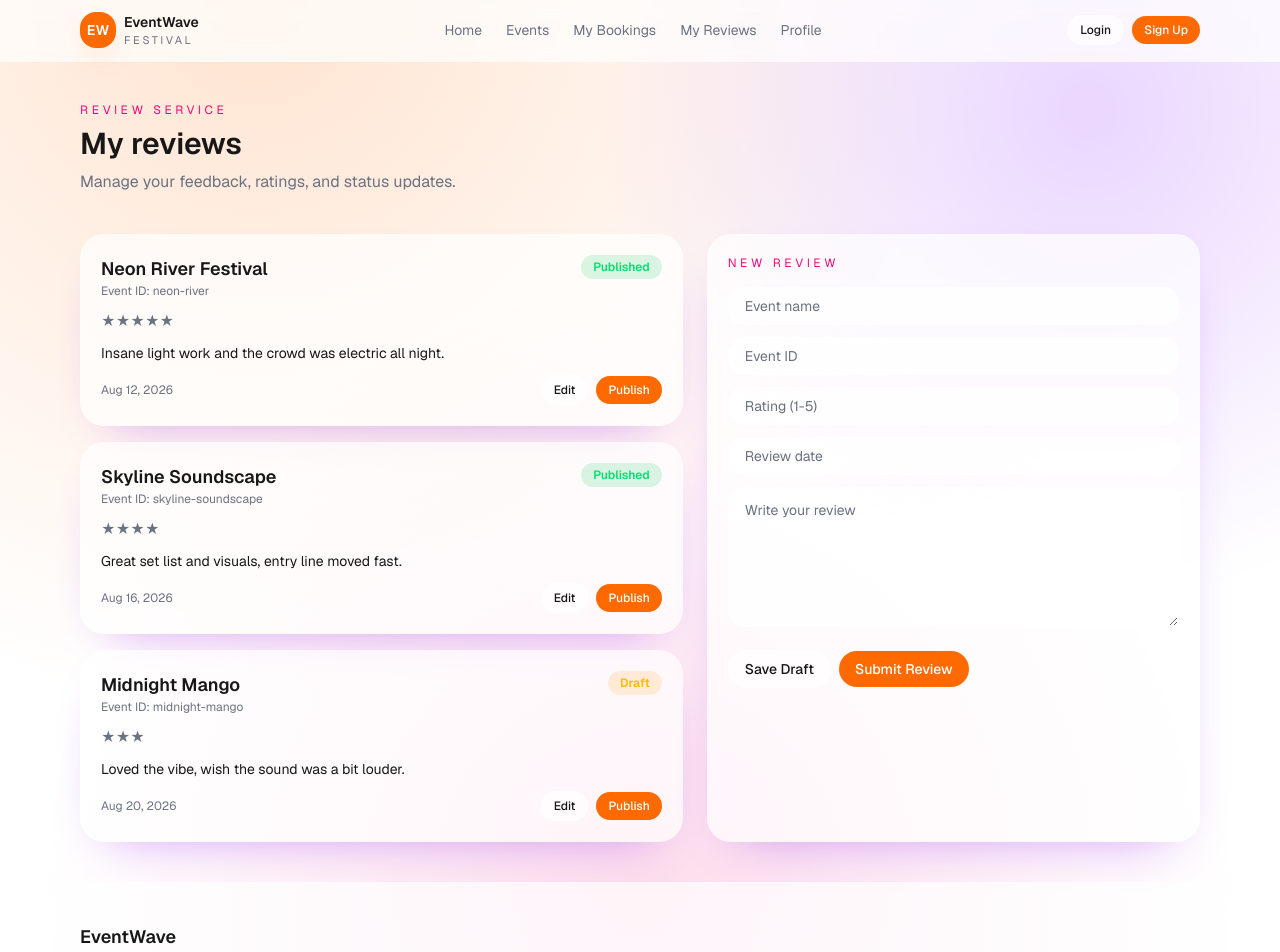
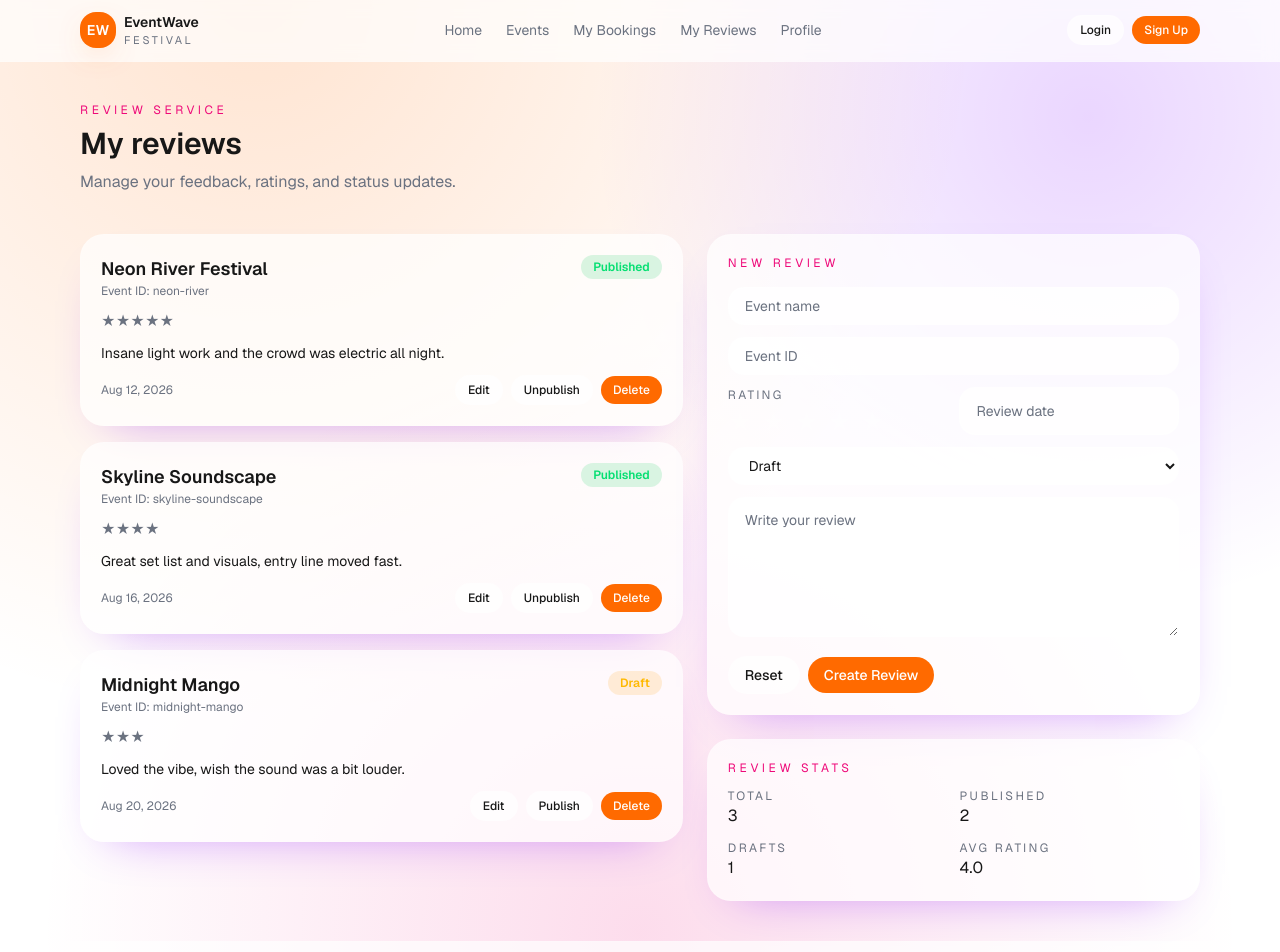
Before and after one commit to MethmiNPCS/CTSE_Microservices_Frontend, a Next.js app in the folder frontend/: page /reviews in a window 1280 px wide. Shown: the top 952 px of the page. Built offline with nearby package versions, Linux system fonts and the light colour scheme.

Commit message:
Add functionality for managing user reviews with create, edit, delete, and status toggle features

```diff
--- a/frontend/src/app/reviews/page.js
+++ b/frontend/src/app/reviews/page.js
@@ -1,3 +1,7 @@
+"use client";
+
+import { useState } from "react";
+
 import Button from "../../components/ui/Button";
 import Card from "../../components/ui/Card";
 import Input from "../../components/ui/Input";
@@ -34,7 +38,97 @@ const myReviews = [
   },
 ];
 
+const emptyForm = {
+  eventName: "",
+  eventId: "",
+  rating: 0,
+  date: "",
+  comment: "",
+  status: "Draft",
+};
+
+const selectClassName =
+  "w-full rounded-2xl border border-white/10 bg-[var(--surface)]/80 px-4 py-2 text-sm text-[var(--foreground)] focus:border-transparent focus:outline-none focus:ring-2 focus:ring-[var(--ring)]";
+
 export default function ReviewsPage() {
+  const [reviews, setReviews] = useState(myReviews);
+  const [form, setForm] = useState(emptyForm);
+  const [editingId, setEditingId] = useState(null);
+
+  const handleChange = (event) => {
+    const { name, value } = event.target;
+    setForm((current) => ({ ...current, [name]: value }));
+  };
+
+  const handleSubmit = (event) => {
+    event.preventDefault();
+    const normalizedRating = Math.min(
+      5,
+      Math.max(1, Number.parseInt(form.rating || 0, 10))
+    );
+    const payload = {
+      ...form,
+      rating: normalizedRating || 1,
+    };
+
+    if (editingId) {
+      setReviews((current) =>
+        current.map((review) =>
+          review.id === editingId ? { ...review, ...payload } : review
+        )
+      );
+    } else {
+      setReviews((current) => [
+        {
+          id: `review-${Date.now()}`,
+          ...payload,
+        },
+        ...current,
+      ]);
+    }
+
+    setForm(emptyForm);
+    setEditingId(null);
+  };
+
+  const startEdit = (review) => {
+    setEditingId(review.id);
+    setForm({
+      eventName: review.eventName,
+      eventId: review.eventId,
+      rating: review.rating,
+      date: review.date,
+      comment: review.comment,
+      status: review.status,
+    });
+  };
+
+  const removeReview = (reviewId) => {
+    setReviews((current) => current.filter((review) => review.id !== reviewId));
+    if (editingId === reviewId) {
+      setEditingId(null);
+      setForm(emptyForm);
+    }
+  };
+
+  const toggleStatus = (reviewId) => {
+    setReviews((current) =>
+      current.map((review) =>
+        review.id === reviewId
+          ? {
+              ...review,
+              status: review.status === "Published" ? "Draft" : "Published",
+            }
+          : review
+      )
+    );
+  };
+
+  const resetForm = () => {
+    setForm(emptyForm);
+    setEditingId(null);
+  };
+
   return (
     <PageShell className="space-y-10">
       <SectionHeader
@@ -45,7 +139,13 @@ export default function ReviewsPage() {
 
       <section className="grid gap-6 lg:grid-cols-[1.1fr_0.9fr]">
         <div className="space-y-4">
-          {myReviews.map((review) => (
+          {reviews.length === 0 ? (
+            <Card className="text-sm text-[var(--muted)]">
+              No reviews yet. Create your first review to see it here.
+            </Card>
+          ) : null}
+
+          {reviews.map((review) => (
             <Card key={review.id} className="space-y-3">
               <div className="flex flex-wrap items-start justify-between gap-3">
                 <div>
@@ -71,35 +171,153 @@ export default function ReviewsPage() {
               <div className="flex flex-wrap items-center justify-between gap-3 text-xs text-[var(--muted)]">
                 <span>{review.date}</span>
                 <div className="flex items-center gap-2">
-                  <Button size="sm" variant="secondary">
+                  <Button
+                    size="sm"
+                    variant="secondary"
+                    onClick={() => startEdit(review)}
+                  >
                     Edit
                   </Button>
-                  <Button size="sm">Publish</Button>
+                  <Button
+                    size="sm"
+                    variant="secondary"
+                    onClick={() => toggleStatus(review.id)}
+                  >
+                    {review.status === "Published" ? "Unpublish" : "Publish"}
+                  </Button>
+                  <Button size="sm" onClick={() => removeReview(review.id)}>
+                    Delete
+                  </Button>
                 </div>
               </div>
             </Card>
           ))}
         </div>
 
+        <div className="space-y-6">
           <Card className="space-y-4">
             <div className="text-xs uppercase tracking-[0.3em] text-[var(--brand-2)]">
-            New review
+              {editingId ? "Edit review" : "New review"}
             </div>
-          <div className="space-y-3">
-            <Input placeholder="Event name" />
-            <Input placeholder="Event ID" />
-            <Input placeholder="Rating (1-5)" />
-            <Input placeholder="Review date" />
+            <form className="space-y-3" onSubmit={handleSubmit}>
+              <Input
+                name="eventName"
+                value={form.eventName}
+                onChange={handleChange}
+                placeholder="Event name"
+                required
+              />
+              <Input
+                name="eventId"
+                value={form.eventId}
+                onChange={handleChange}
+                placeholder="Event ID"
+                required
+              />
+              <div className="grid gap-3 sm:grid-cols-2">
+                <div className="space-y-2">
+                  <div className="text-xs uppercase tracking-[0.2em] text-[var(--muted)]">
+                    Rating
+                  </div>
+                  <div className="flex items-center gap-2">
+                    {[1, 2, 3, 4, 5].map((value) => (
+                      <button
+                        key={value}
+                        type="button"
+                        onClick={() =>
+                          setForm((current) => ({
+                            ...current,
+                            rating: value,
+                          }))
+                        }
+                        className={`text-2xl leading-none transition ${
+                          value <= form.rating
+                            ? "text-[var(--brand-2)]"
+                            : "text-white/30"
+                        } hover:text-[var(--brand-2)]`}
+                        aria-pressed={value <= form.rating}
+                        aria-label={`${value} star${value > 1 ? "s" : ""}`}
+                      >
+                        ★
+                      </button>
+                    ))}
+                  </div>
+                </div>
+                <Input
+                  name="date"
+                  value={form.date}
+                  onChange={handleChange}
+                  placeholder="Review date"
+                  required
+                />
+              </div>
+              <select
+                name="status"
+                value={form.status}
+                onChange={handleChange}
+                className={selectClassName}
+              >
+                <option value="Draft">Draft</option>
+                <option value="Published">Published</option>
+              </select>
               <textarea
+                name="comment"
+                value={form.comment}
+                onChange={handleChange}
                 className="min-h-[140px] w-full rounded-2xl border border-white/10 bg-[var(--surface)]/80 px-4 py-3 text-sm text-[var(--foreground)] placeholder:text-[var(--muted)] focus:border-transparent focus:outline-none focus:ring-2 focus:ring-[var(--ring)]"
                 placeholder="Write your review"
+                required
               />
+              <div className="flex flex-wrap items-center gap-2">
+                <Button type="button" variant="secondary" onClick={resetForm}>
+                  Reset
+                </Button>
+                <Button type="submit">
+                  {editingId ? "Update Review" : "Create Review"}
+                </Button>
               </div>
-          <div className="flex flex-wrap items-center gap-2">
-            <Button variant="secondary">Save Draft</Button>
-            <Button>Submit Review</Button>
+            </form>
+          </Card>
+
+          <Card className="space-y-3">
+            <div className="text-xs uppercase tracking-[0.3em] text-[var(--brand-2)]">
+              Review stats
+            </div>
+            <div className="grid gap-3 text-sm text-[var(--muted)] sm:grid-cols-2">
+              <div>
+                <div className="text-xs uppercase tracking-[0.2em]">Total</div>
+                <div className="text-base text-[var(--foreground)]">
+                  {reviews.length}
+                </div>
+              </div>
+              <div>
+                <div className="text-xs uppercase tracking-[0.2em]">Published</div>
+                <div className="text-base text-[var(--foreground)]">
+                  {reviews.filter((review) => review.status === "Published").length}
+                </div>
+              </div>
+              <div>
+                <div className="text-xs uppercase tracking-[0.2em]">Drafts</div>
+                <div className="text-base text-[var(--foreground)]">
+                  {reviews.filter((review) => review.status === "Draft").length}
+                </div>
+              </div>
+              <div>
+                <div className="text-xs uppercase tracking-[0.2em]">Avg rating</div>
+                <div className="text-base text-[var(--foreground)]">
+                  {reviews.length
+                    ? (
+                        reviews.reduce(
+                          (total, review) => total + review.rating,
+                          0
+                        ) / reviews.length
+                      ).toFixed(1)
+                    : "0.0"}
+                </div>
+              </div>
             </div>
           </Card>
+        </div>
       </section>
     </PageShell>
   );
```
Lines whose indentation alone changed are shown as unchanged.
